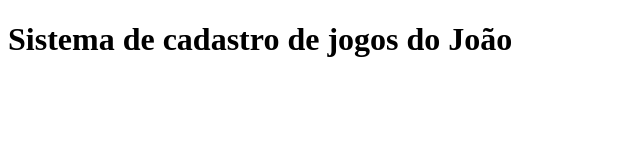
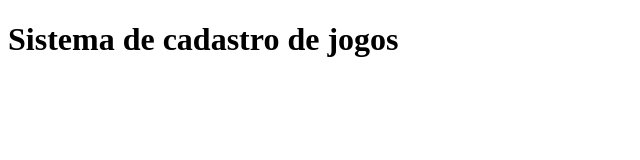
Before and after one commit to jvarias22/sistema-de-cadastro, a plain HTML site: page index.html in a window 1280 px wide. Shown: the whole page, without its empty margins (0-640 px from the left). Drawn offline with Linux system fonts and the light colour scheme.

Commit message:
estou voltando para a versão tal

```diff
--- a/index.html
+++ b/index.html
@@ -7,7 +7,7 @@
     <title>Meus jogos</title>
 </head>
 <body>
-    <h1>Sistema de cadastro de jogos do João</h1>
+    <h1>Sistema de cadastro de jogos</h1>
     <script src="app.js" ></script>
 </body>
 </html>
```
